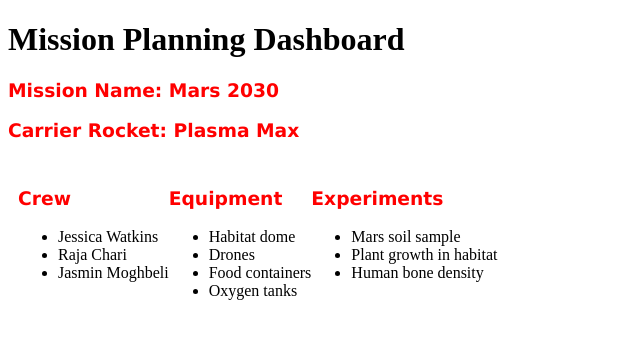
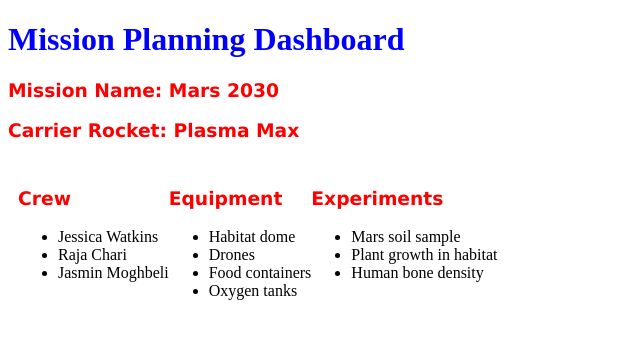
Before and after one commit to CodeGirl78/Angular-lc101-Mission-Planner, an Angular app: page / in a window 1280 px wide. Shown: the top 338 px of the page, without its empty margins (0-640 px from the left). Built offline with nearby package versions, Linux system fonts and the light colour scheme.

Commit message:
Changed h1 color to blue in styles.css

```diff
--- a/src/styles.css
+++ b/src/styles.css
@@ -1,4 +1,8 @@
 /* You can add global styles to this file, and also import other style files */
+h1 {
+    color: blue;
+}
+
 h3 {
     color: red;
     font-family: Verdana, Geneva, Tahoma, sans-serif;
```
